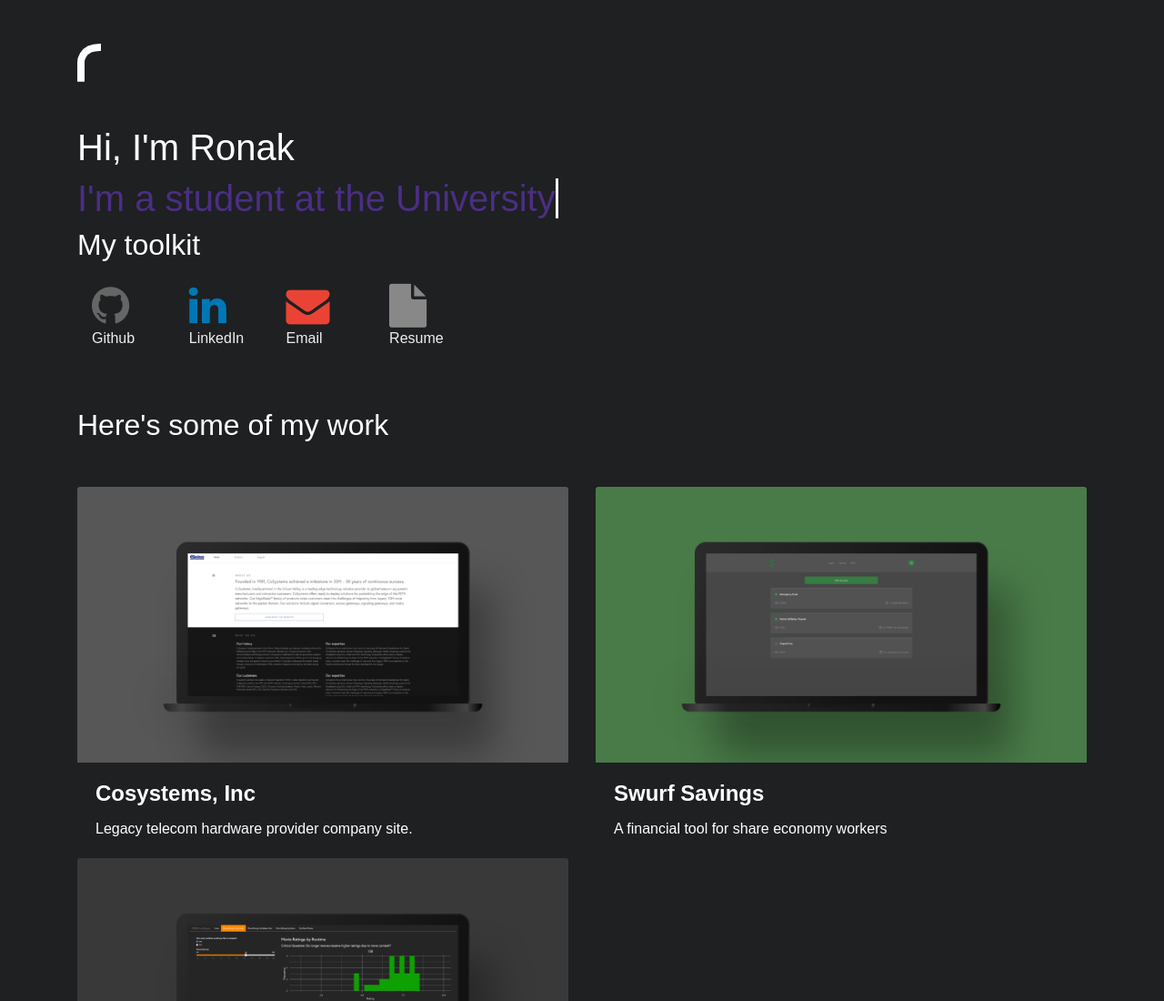
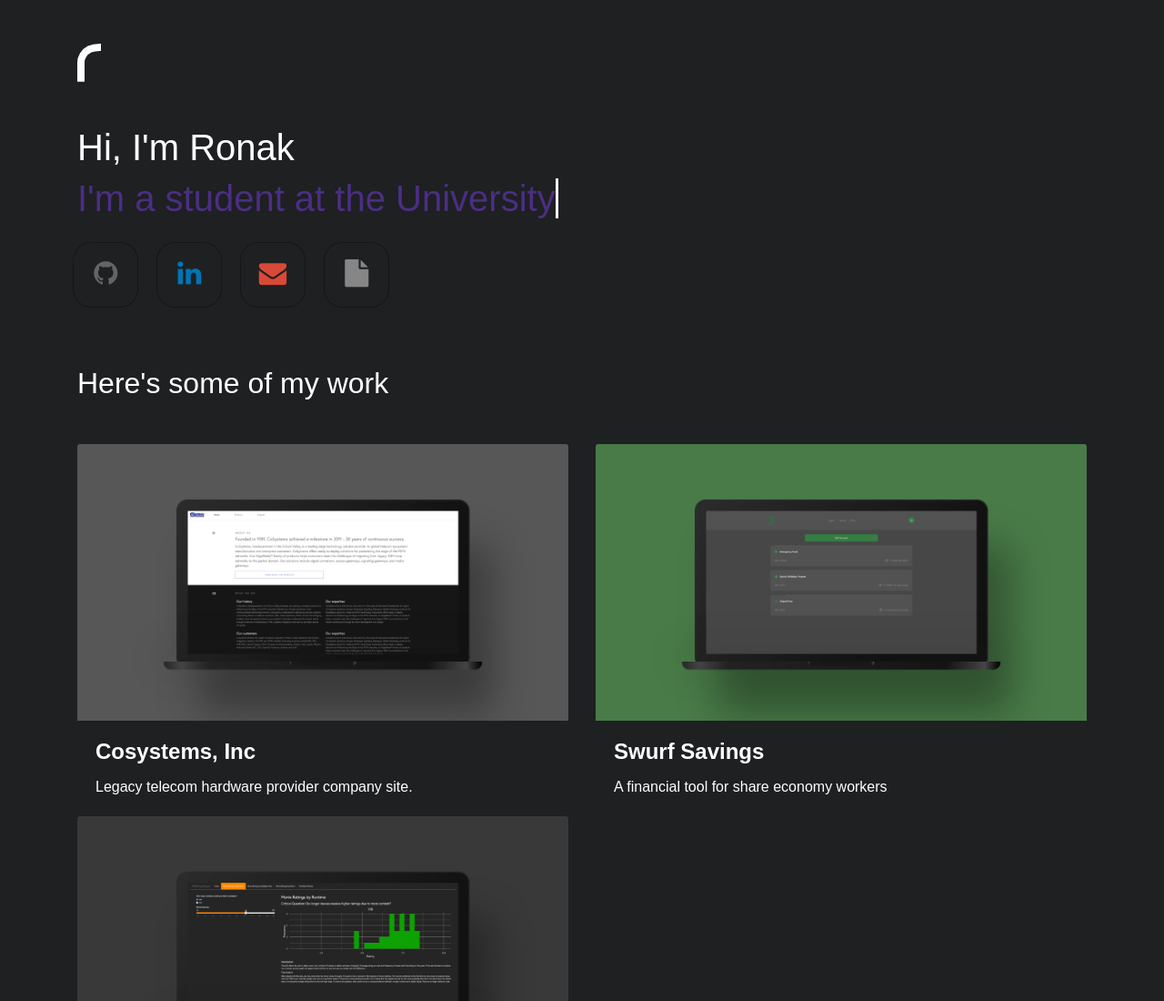
Before and after one commit to ronak0624/ronak0624.github.io, a website: page index.html in a window 1280 px wide. Shown: the top 1100 px of the page at 91% size. Drawn offline with nearby package versions, Linux system fonts and the light colour scheme; a web font is replaced by a local one.

Commit message:
fixed contact buttons

```diff
--- a/assets/css/style.css
+++ b/assets/css/style.css
@@ -74,7 +74,8 @@
     --border-radius-sm: .25rem;
 }
 
-html, body {
+html,
+body {
     margin: 0;
     padding: 0;
     width: 100%;
@@ -83,64 +84,170 @@ html, body {
     background-color: #1e2022 !important;
     color: #fff !important;
 }
-a{
+
+a {
     text-decoration: none !important;
 }
-.hero{
-    /* margin-top: 5rem; */
-}
-a.typewrite{
+
+a.typewrite {
     color: #4b2e83;
 }
-.work{
+
+.work {
     margin-top: 4rem;
 }
-.card.project-card{
+
+.card.project-card {
     transition: 0.4s;
 }
-.card.project-card:hover{
+
+.card.project-card:hover {
     transform: scale(1.01);
     cursor: pointer;
 }
-.about-container{
+
+.about-container {
     margin-top: 15rem;
 }
-.project-card{
+
+.project-card {
     background-color: transparent;
     border: none;
 }
-.project-card .card-title{
+
+.project-card .card-title {
     font-weight: bold;
 }
-.project-card .card-text{
+
+.project-card .card-text {
     font-weight: lighter;
 }
-.contact-icons{
-    margin-top: 1rem;
-    font-size: 3rem;
+
+.contact-icons .btn,
+.contact-icons .btn:before,
+.contact-icons .btn .fa {
+    -webkit-transition: all 0.35s;
+    transition: all 0.35s;
+    -webkit-transition-timing-function: cubic-bezier(0.31, -0.105, 0.43, 1.59);
+    transition-timing-function: cubic-bezier(0.31, -0.105, 0.43, 1.59);
 }
-.contact-icons i{
-    padding-right: 0.7em;
+
+.contact-icons .btn:before {
+    top: 90%;
+    left: -110%;
 }
-.contact-icons a{
-    float: left;
-    margin: 0 1rem;
+
+.contact-icons .btn .fa {
+    -webkit-transform: scale(0.8);
+    transform: scale(0.8);
 }
-.contact-icons a span{
-    font-size: 1rem;
-    display: block;
-    color: #eee
+
+.contact-icons .btn.github::before {
+    background-color: #666;
 }
-.fa-linkedin{
+
+.contact-icons .btn.github .fa {
+    color: #666;
+}
+
+.contact-icons .btn.email:before {
+    background-color: #dc4a38;
+}
+
+.contact-icons .btn.email .fa {
+    color: #dc4a38;
+}
+
+.contact-icons .btn.resume:before {
+    background-color: #888;
+}
+
+.contact-icons .btn.resume .fa {
+    color: #888;
+}
+
+.contact-icons .btn.linkedin:before {
+    background-color: #0077b5;
+}
+
+.contact-icons .btn.linkedin .fa {
     color: #0077b5;
 }
-.fa-github{
+
+.contact-icons .btn:focus:before,
+.contact-icons .btn:hover:before {
+    top: -10%;
+    left: -10%;
+}
+
+.contact-icons .btn:focus .fa,
+.contact-icons .btn:hover .fa {
+    color: #fff;
+    -webkit-transform: scale(1);
+    transform: scale(1);
+}
+
+/* .contact-icons {
+    height: 90px;
+    margin: auto;
+    font-size: 0;
+    text-align: center;
+    position: absolute;
+    top: 0;
+    bottom: 0;
+    left: 0;
+    right: 0;
+}  */
+
+.contact-icons .btn {
+    display: inline-block;
+    background-color: #1e2022;
+    width: 4.5rem;
+    height: 4.5rem;
+    line-height: 4.5rem;
+    margin: 0 10px;
+    text-align: center;
+    position: relative;
+    overflow: hidden;
+    border-radius: 28%;
+      border: 1px solid rgba(0,0,0,0.3);
+    /*   box-shadow: 0 5px 15px -5px rgba(0,0,0,0.5); */
+    opacity: 0.99;
+}
+
+.contact-icons .btn:before {
+    content: '';
+    width: 120%;
+    height: 120%;
+    position: absolute;
+    -webkit-transform: rotate(45deg);
+    transform: rotate(45deg);
+}
+
+.contact-icons {
+    /* height: 4.5rem;
+    width: 100%; */
+}
+
+.contact-icons .btn .fa {
+    font-size: 38px;
+    /* vertical-align: middle; */
+}
+
+.fa-linkedin {
+    color: #0077b5;
+}
+
+.fa-github {
     color: #666;
 }
-.fa-file{
+
+.fa-file,
+.btn.email::before {
     color: #888;
 }
-.fa-envelope{
+
+.fa-envelope {
     color: #ea4335;
 }
 
@@ -376,12 +483,12 @@ a.typewrite{
     height: 2.5rem;
 }
 
-.demo-repo{
+.demo-repo {
     margin: 0 auto;
 
 }
 
-.demo-repo a{
+.demo-repo a {
     color: var(--primary);
 }
 
@@ -389,10 +496,11 @@ a.typewrite{
     color: var(--primary-hover)
 }
 
-.demo-repo .right{
+.demo-repo .right {
     margin-left: 1rem;
 }
-.demo-repo .left{
+
+.demo-repo .left {
     margin-right: 1rem;
 }
 
--- a/assets/js/app.js
+++ b/assets/js/app.js
@@ -13,16 +13,10 @@ $(".close-btn").click(function () {
     $(".resize").toggleClass("active");
 });
 
-// var projectToggled = false;
 
-// $(".project").click(function() {
-//     if(projectToggled) {
-//         $(this).find('.project-info').removeClass('d-none');
-//     } else {
-//         $(this).find('.project-info').addClass('d-none');
-//     }
-//     projectToggled = !projectToggled;
-// })
+
+
+
 
 TweenMax.from(".brand", 1, {
     delay: 0.4,
@@ -95,9 +89,3 @@ window.onload = function () {
     css.innerHTML = ".typewrite > .wrap { border-right: 0.08em solid #fff}";
     document.body.appendChild(css);
 };
-
-// pre: Takes String href
-// post: Opens a new tab with the desired link
-function projectModal(link) {
-
-}
--- a/index.html
+++ b/index.html
@@ -46,34 +46,38 @@
                 </h1>
             </div>
         </div>
-        <div class="row">
+        <div class="contact-icons row mt-3">
+            <div class="col-xs-1">
+                <a class="btn github" href="https://www.github.com/">
+                    <i class="fa fa-github"></i>
+                    <!-- <span class="mx-auto d-block">Github</span> -->
+                </a>
+            </div>
+            <div class="col-xs-1">
+                <a class="btn linkedin" href="https://www.linkedin.com/in/ronakwebdev/">
+                    <i class="fa fa-linkedin"></i>
+                    <!-- <span class="mx-auto d-block">LinkedIn</span> -->
+                </a>
+            </div>
+            <div class="col-xs-1">
+                <a class="btn email" href="mailto:ronakpat@uw.edu">
+                    <i class="fa fa-envelope"></i>
+                    <!-- <span class="mx-auto d-block">Email</span> -->
+                </a>
+            </div>
+            <div class="col-xs-1">
+                <a class="btn resume" href="assets/resume.pdf">
+                    <i class="fa fa-file"></i>
+                    <!-- <span class="mx-auto d-block">Resume</span> -->
+                </a>
+            </div>
+        </div>
+        <!-- <div class="row mt-5">
             <div class="col-auto toolkit">
                 <h2>My toolkit</h2>
 
             </div>
-        </div>
-        <div class="row">
-            <div class="col">
-                <div class="contact-icons">
-                    <a href="https://www.github.com/">
-                        <i class="fa mx-auto d-block fa-github"></i>
-                        <span class="mx-auto d-block">Github</span>
-                    </a>
-                    <a href="https://www.linkedin.com/in/ronakwebdev/">
-                        <i class="fa mx-auto d-block fa-linkedin"></i>
-                        <span class="mx-auto d-block">LinkedIn</span>
-                    </a>
-                    <a href="mailto:ronakpat@uw.edu">
-                        <i class="fa mx-auto d-block fa-envelope"></i>
-                        <span class="mx-auto d-block">Email</span>
-                    </a>
-                    <a href="assets/resume.pdf">
-                        <i class="fa mx-auto d-block fa-file"></i>
-                        <span class="mx-auto d-block">Resume</span>
-                    </a>
-                </div>
-            </div>
-        </div>
+        </div> -->
         <div class="work">
             <h2 class="mb-5">Here's some of my work</h2>
             <div class="row">
@@ -110,7 +114,8 @@
                                             Cosystems is a company that has provided telecom services for over 30 years.
                                         </p>
                                         <p class="mb-3 lead">
-                                            The site can be viewed <a href="http://www.cosystems.com" target="_blank">here</a>.
+                                            The site can be viewed <a href="http://www.cosystems.com"
+                                                target="_blank">here</a>.
                                         </p>
                                         <h5>Tools Used:</h5>
                                         <ul>
@@ -248,8 +253,10 @@
                                             <img class="card-img-top" src="assets/img/IMDBdata.png" alt="">
                                         </div>
                                         <p class="mb-3 mt-5 lead">
-                                            This is a statistical analysis of movies and their ratings. The project was done in R, and was made into an interactive
-                                            webpage using Shinyapps. It explores different criteria such as movie age, genre, and cast, and displays certain insights
+                                            This is a statistical analysis of movies and their ratings. The project was
+                                            done in R, and was made into an interactive
+                                            webpage using Shinyapps. It explores different criteria such as movie age,
+                                            genre, and cast, and displays certain insights
                                             on their effect on movie ratings.
                                         </p>
                                         <p class="mb-3 lead">
```
